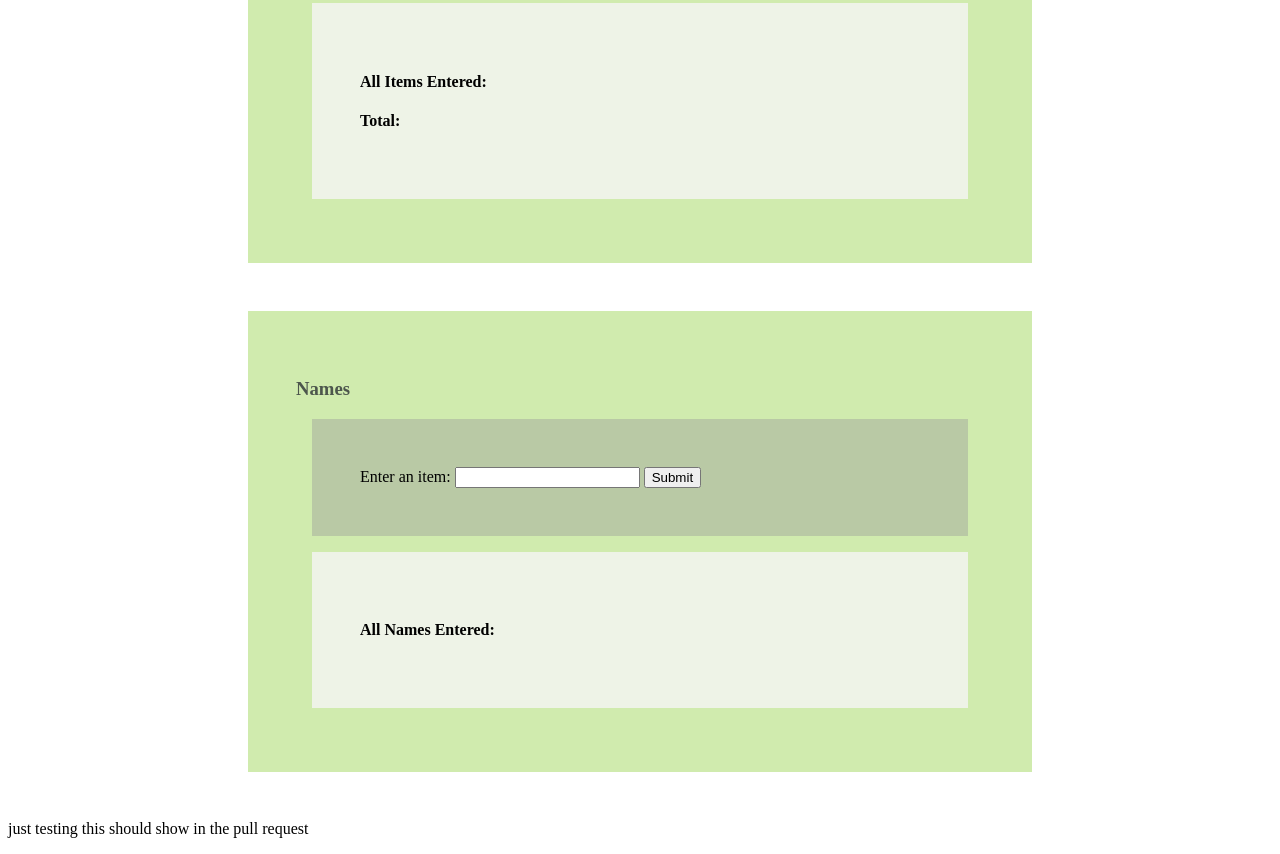
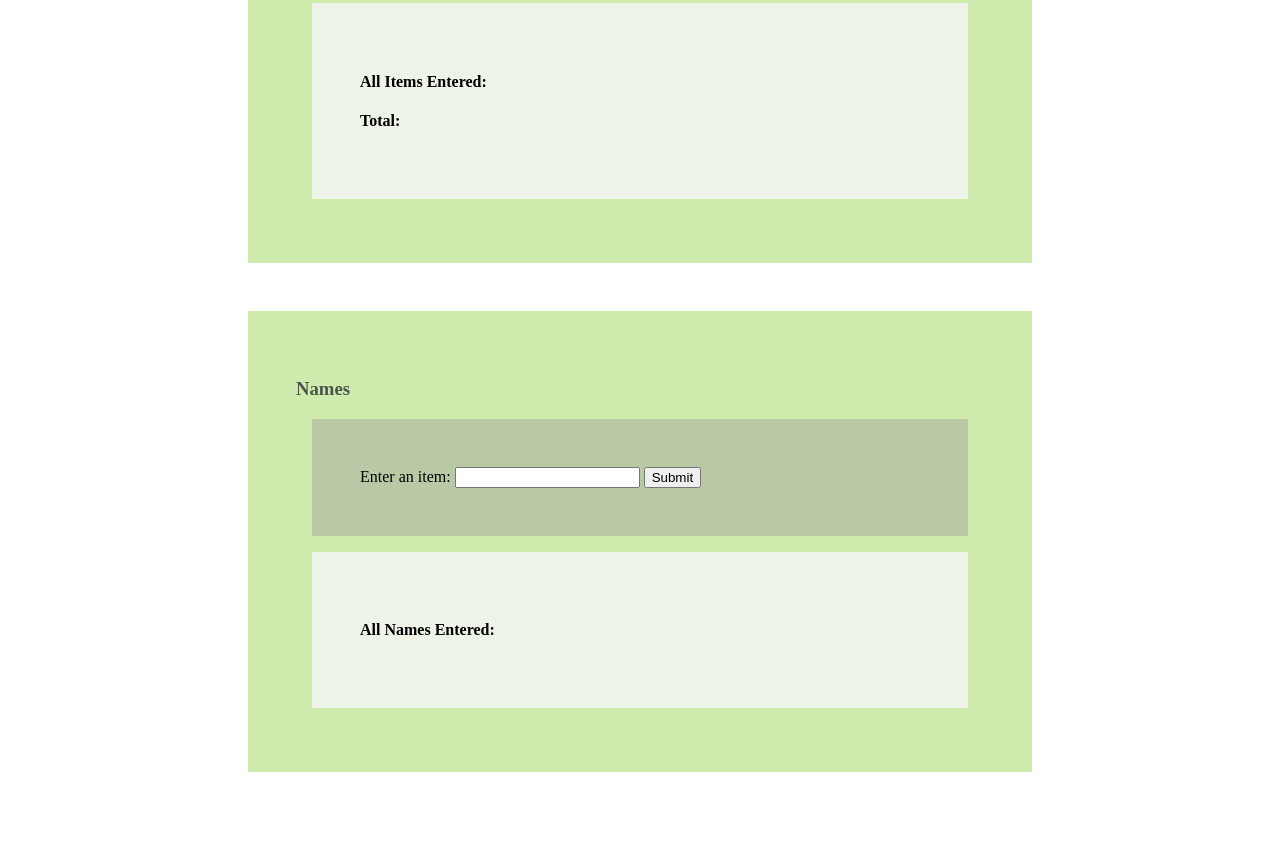
Before and after one commit to zenvbella/Split-the-Bill, a plain HTML site: page index.html in a window 1280 px wide. Shown: the part 324-1178 px from the top of the page. After the commit the page ends 1144 px from the top, so only its background shows below. Drawn offline with Linux system fonts and the light colour scheme.

Commit message:
removed tester paragraph

```diff
--- a/index.html
+++ b/index.html
@@ -51,8 +51,6 @@
             <ul id="nameList"></ul>
         </div>
     </div>
-
-    <p>just testing this should show in the pull request</p>
     <script src="index.js"></script>
 </body>
 
```
